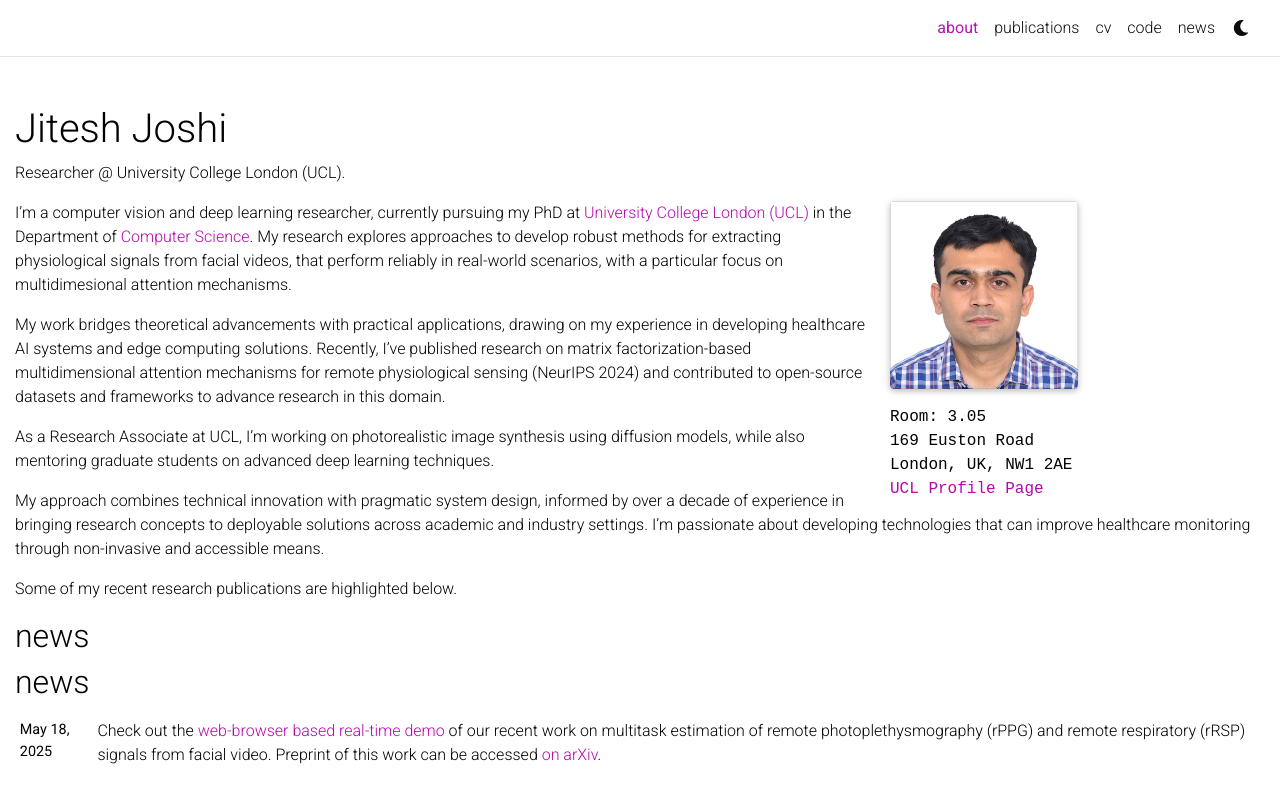
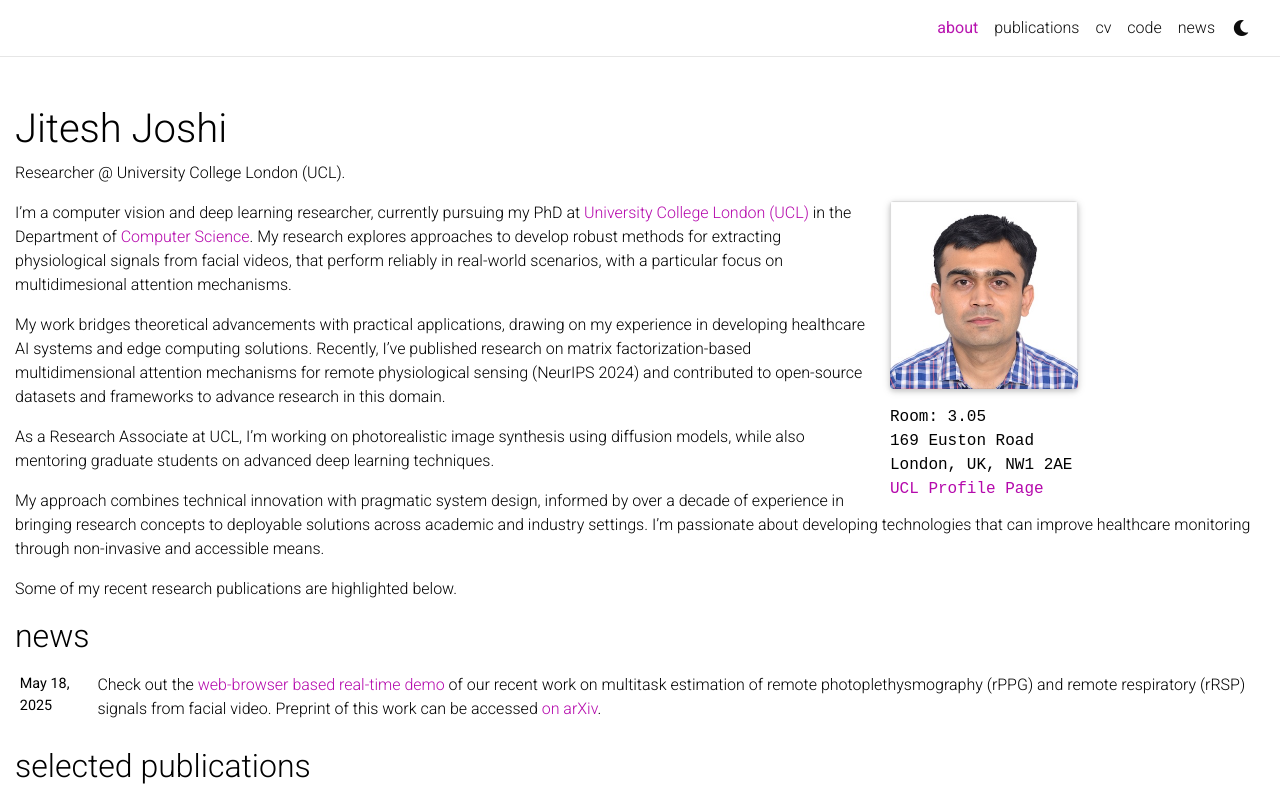
Before and after one commit to jnj256/jnj256.github.io, a Jekyll site: the page built from _pages/about.md, in a window 1280 px wide and 1133 px high, cut to the strip 0-797 px from the top of the window. Built offline with Jekyll 4.4.1, drawn with Linux system fonts in a browser that asks for light colours; full-size pictures stand in for the smaller copies a plugin makes; comment, search, counter and statistics services are not loaded; a style sheet for code colours, icons or effects is not loaded.

Commit message:
updated news page

```diff
--- a/_includes/news.html
+++ b/_includes/news.html
@@ -1,5 +1,5 @@
 <div class="news">
-  <h2>news</h2>
+  <!-- <h2>news</h2> -->
   {% if site.news != blank -%}
   {%- assign news_size = site.news | size -%}
   <div class="table-responsive" {% if site.news_scrollable and news_size> 3 %}style="max-height: 10vw"{% endif %}>
```
